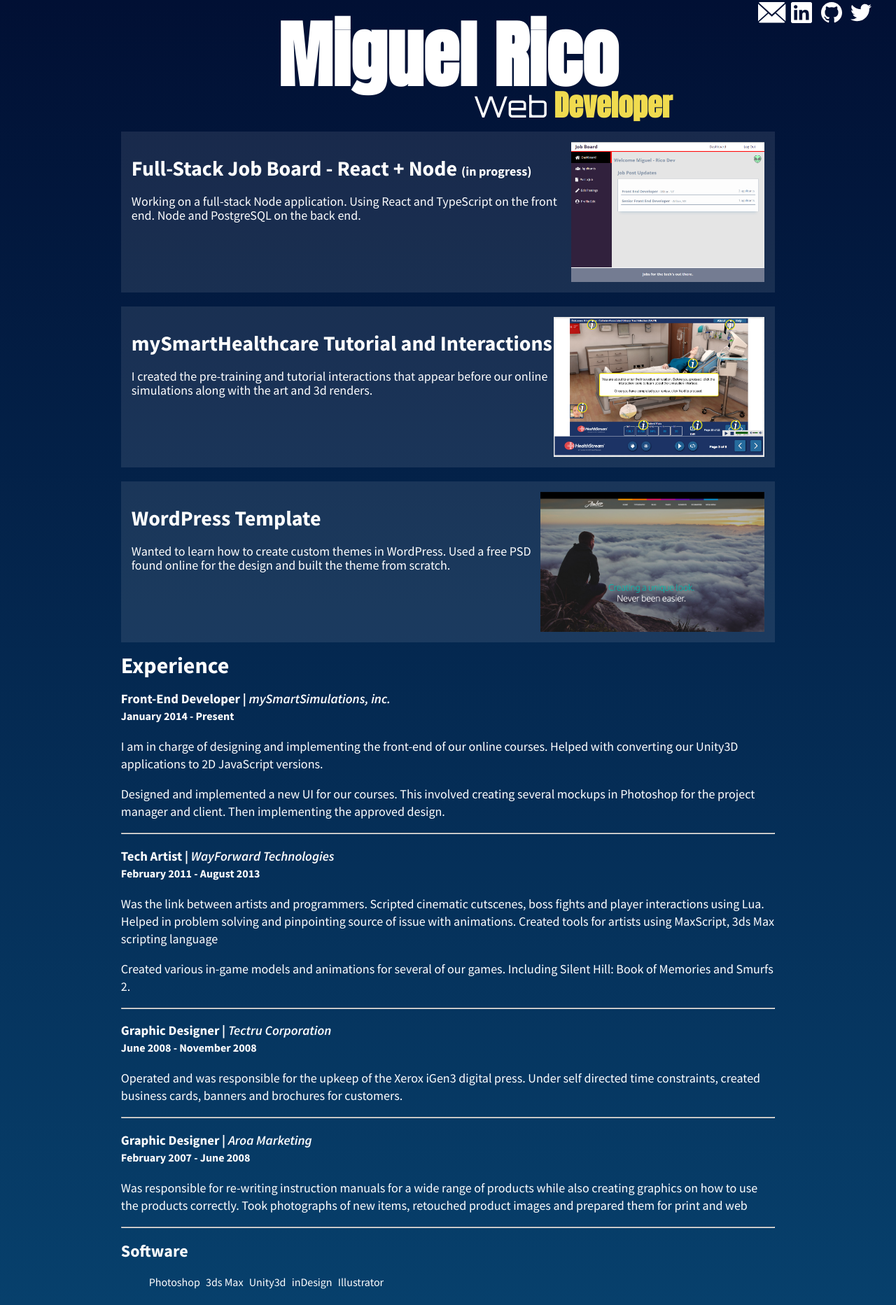
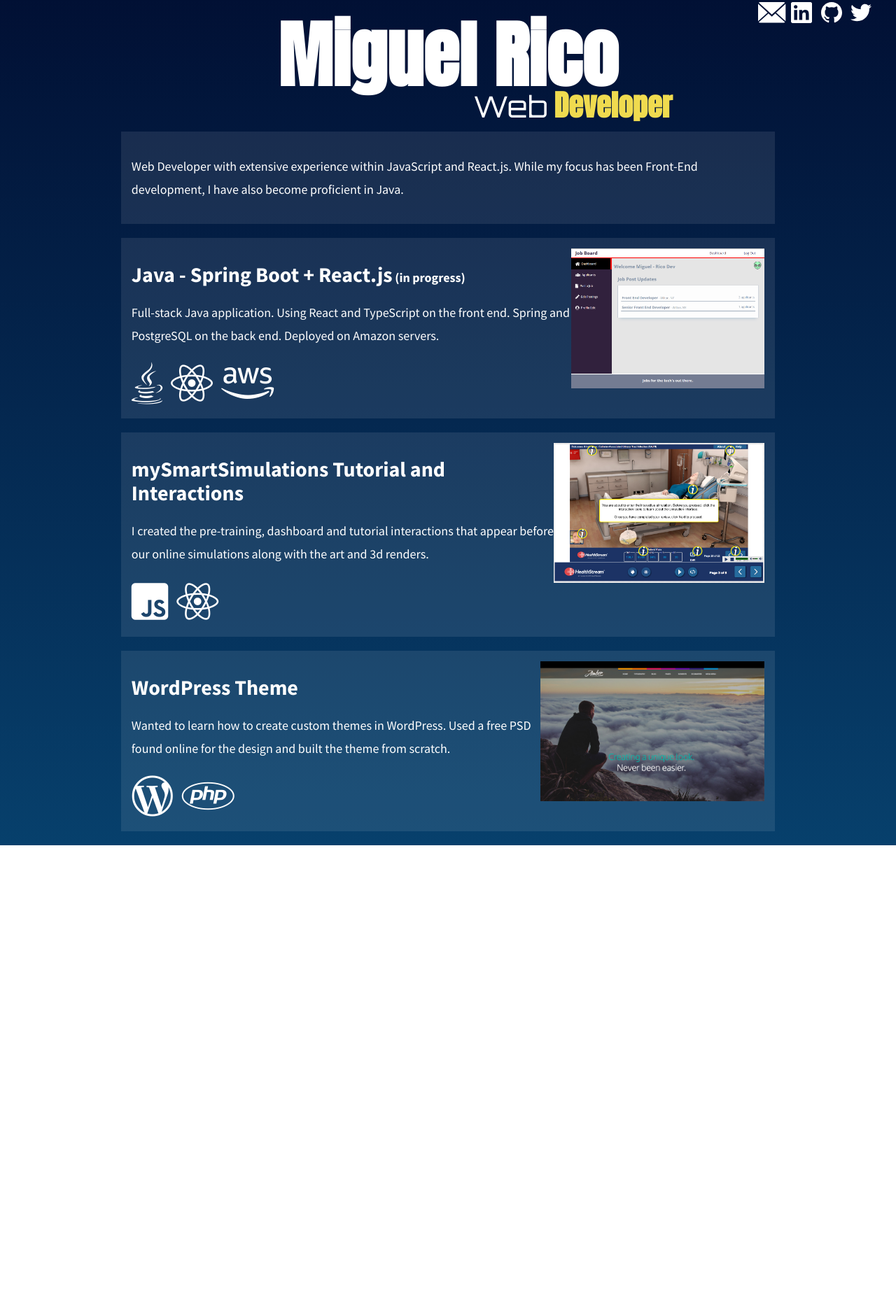
Before and after one commit to SpaceOso/miguelrico-portfolio, a plain HTML site: page index.html in a window 1280 px wide. Shown: the part 27-1892 px from the top of the page at 70% size. After the commit the page ends 1235 px from the top, so only its background shows below. Drawn offline with Linux system fonts and the light colour scheme.

Commit message:
updated portfolio

```diff
--- a/css/main.css
+++ b/css/main.css
@@ -128,6 +128,11 @@
 
 .portfolio-section p{
     font-size: 1.8rem;
+    line-height: 33px;
+}
+
+.logo-row{
+    font-size: 6rem;
 }
 /*===========================================
     RESUME
@@ -178,6 +183,10 @@
 .mss-module video{
     max-width: 100%;
     width: auto;
+}
+
+.mss-module p{
+    text-align: left;
 }
 /*===========================================
     MEDIA QUERIES
--- a/index.html
+++ b/index.html
@@ -15,6 +15,8 @@
     <link href="https://fonts.googleapis.com/css?family=Oswald:400,500,600,700" rel="stylesheet">
     <!--<link href="https://fonts.googleapis.com/css?family=Roboto" rel="stylesheet">-->
     <title>Miguel Rico Portfolio</title>
+    <link rel="stylesheet" href="https://use.fontawesome.com/releases/v5.0.13/css/all.css"
+          integrity="sha384-DNOHZ68U8hZfKXOrtjWvjxusGo9WQnrNx2sqG0tfsghAvtVlRW3tvkXWZh58N9jp" crossorigin="anonymous">
     <!-- Global site tag (gtag.js) - Google Analytics -->
     <script async src="https://www.googletagmanager.com/gtag/js?id=UA-105017297-1"></script>
     <script>
@@ -56,15 +58,32 @@
     <h3 class="sub-header"><span class="orbitron">Web</span> Developer</h3>
 </div>
 
+<div class="portfolio-section">
+    <div class="portfolio-section-info">
+        <p>
+            Web Developer with extensive experience within JavaScript and React.js. While my focus has been Front-End development, I have also
+            become proficient in Java.
+        </p>
+
+    </div>
+
+</div>
+
 <!-- ==============================
 					PORTFOLIO
 	============================== -->
 <!--job board-->
 <div>
-	<a class="portfolio-section" href="http://mr-job-board.herokuapp.com/" target="_blank">
+    <a class="portfolio-section" href="http://spaceoso.com/" target="_blank">
         <div class="portfolio-section-info">
-			<h1>Full-Stack Job Board - React + Node <span style="font-size: 18px;">(in progress)</span></h1>
-			<p>Working on a full-stack Node application. Using React and TypeScript on the front end. Node and PostgreSQL on the back end.</p>
+            <h1>Java - Spring Boot + React.js<span style="font-size: 18px;"> (in progress)</span></h1>
+            <p>Full-stack Java application. Using React and TypeScript on the front end. Spring and PostgreSQL on the
+                back end. Deployed on Amazon servers.</p>
+            <div class="logo-row">
+                <i class="fab fa-java"></i>
+                <i class="fab fa-react"></i>
+                <i class="fab fa-aws"></i>
+            </div>
         </div>
         <img src="./images/job-board.png" alt="image of job board dashboard">
     </a>
@@ -73,9 +92,15 @@
 <div>
     <a class="portfolio-section" href="./mss.html">
         <div class="portfolio-section-info">
-			<h1>mySmartHealthcare Tutorial and Interactions</h1>
-			<p>I created the pre-training and tutorial interactions that appear before our online simulations along with
+            <h1>mySmartSimulations Tutorial and Interactions</h1>
+            <p>I created the pre-training, dashboard and tutorial interactions that appear before our online simulations
+                along with
                 the art and 3d renders.</p>
+            <div class="logo-row">
+                <i class="fab fa-js-square"></i>
+                <i class="fab fa-react"></i>
+                <!--<i class="fab fa-aws"></i>-->
+            </div>
         </div>
 
         <img src="./images/tutorial.png" alt="simulation interaction">
@@ -85,9 +110,13 @@
 <div>
     <a class="portfolio-section" href="./amber">
         <div class="portfolio-section-info">
-			<h1>WordPress Template</h1>
+            <h1>WordPress Theme</h1>
             <p>Wanted to learn how to create custom themes in WordPress. Used a free PSD found online for the design and
                 built the theme from scratch.</p>
+            <div class="logo-row">
+                <i class="fab fa-wordpress-simple"></i>
+                <i class="fab fa-php"></i>
+            </div>
         </div>
         <img src="./images/portfolio-amber-screenshot.jpg" alt="wordpress template">
     </a>
@@ -96,62 +125,6 @@
 <!-- ==============================
 					RESUME
 	============================== -->
-<div id='resume' class="resume">
-
-	<div class="resume-content">
-		<h1>Experience</h1>
-		<div class="resume-post">
-			<h3>Front-End Developer | <em>mySmartSimulations, inc.</em></h3>
-			<h4>January 2014 - Present</h4>
-			<p>I am in charge of designing and implementing the front-end of our online courses. Helped with converting
-				our Unity3D applications to 2D JavaScript versions.</p>
-			<p>Designed and implemented a new UI for our courses. This involved creating several mockups in Photoshop
-				for the project manager and client. Then implementing the approved design.</p>
-		</div>
-		<!-- wayforward -->
-		<hr>
-		<div class="resume-post">
-			<h3>Tech Artist | <em>WayForward Technologies</em></h3>
-			<h4>February 2011 - August 2013</h4>
-			<p>Was the link between artists and programmers. Scripted cinematic cutscenes, boss fights and player
-				interactions using Lua. Helped in problem solving and pinpointing source of issue with animations.
-				Created tools for artists using MaxScript, 3ds Max scripting language</p>
-			<p>Created various in-game models and animations for several of our games. Including Silent Hill: Book of
-				Memories and Smurfs 2.</p>
-		</div>
-		<hr>
-		<!-- tectru -->
-		<div class="resume-post">
-			<h3>Graphic Designer | <em>Tectru Corporation</em></h3>
-			<h4>June 2008 - November 2008</h4>
-			<p>Operated and was responsible for the upkeep of the Xerox iGen3 digital press. Under self directed time
-				constraints, created business
-				cards, banners and brochures for customers.</p>
-		</div>
-		<hr>
-		<!-- aroa marketing -->
-		<div class="resume-post">
-			<h3>Graphic Designer | <em>Aroa Marketing</em></h3>
-			<h4>February 2007 - June 2008</h4>
-			<p>Was responsible for re-writing instruction manuals for a wide range of products while also creating
-				graphics on how to use the products correctly. Took photographs of new items, retouched product images
-				and prepared them for print and web</p>
-		</div>
-		<div class="skills">
-			<hr>
-			<h2>Software</h2>
-			<div class="software">
-				<ul>
-					<li>Photoshop</li>
-					<li>3ds Max</li>
-					<li>Unity3d</li>
-					<li>inDesign</li>
-					<li>Illustrator</li>
-				</ul>
-			</div>
-		</div>
-	</div> <!-- resume-content -->
-</div> <!-- resume -->
 
 </body>
 </html>
```
Also changed, not shown: index_old.html (deleted, +0 -151 lines), mss.html (+7 -22 lines), 1 other file. Lines whose indentation alone changed are shown as unchanged.
